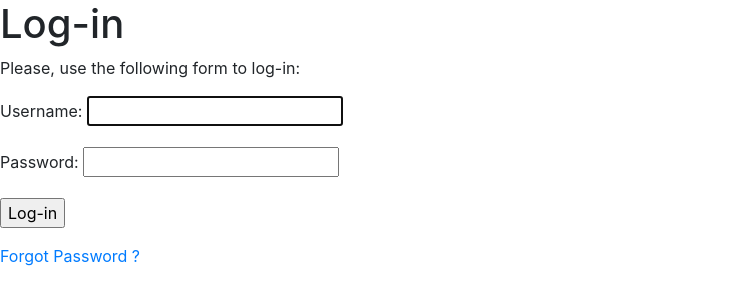
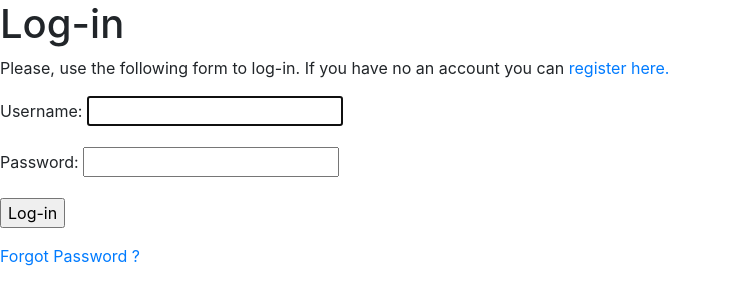
Before and after one commit to DmytroBerezhanskiy/Diplom, a Django app: page /account/login/ in a window 1280 px wide. Shown: the part 56-361 px from the top of the page, without its empty margins (0-731 px from the left). Run offline with Django 3.2, Linux system fonts and the light colour scheme; some libraries are stand-ins or nearby versions.

Commit message:
login and auth done

```diff
--- a/foodshop/templates/registration/login.html
+++ b/foodshop/templates/registration/login.html
@@ -5,7 +5,8 @@
  {% if form.errors %}
  <p>Your username and password didn't match.Please try again.</p>
  {% else %}
- <p>Please, use the following form to log-in:</p>
+ <p>Please, use the following form to log-in. If you have no an account you can
+  <a href="{% url 'register' %}">register here.</a></p>
  {% endif %}
  <div class="login-form">
   <form action="{% url 'login' %}" method="post">
```
Also changed, not shown: foodshop/db.sqlite3.
